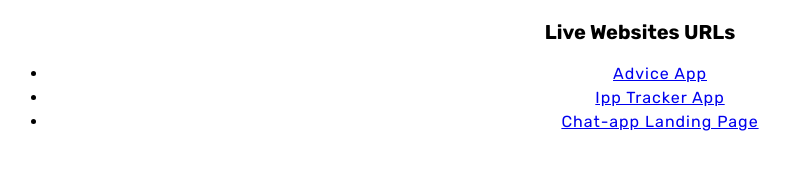
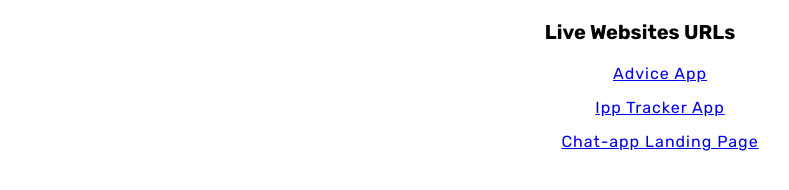
Before and after one commit to anto-b/fm-public-projects, a plain HTML site: page index.html in a window 1280 px wide. Shown: the whole page, without its empty margins (0-789 px from the left). Drawn offline with Linux system fonts and the light colour scheme.

Commit message:
Updated minimal index

```diff
--- a/index.html
+++ b/index.html
@@ -19,7 +19,8 @@
         }
 
         li {
-            margin-bottom: 5px;
+            list-style-type: none;
+            margin-bottom: 15px;
         }
 
         a {
```
